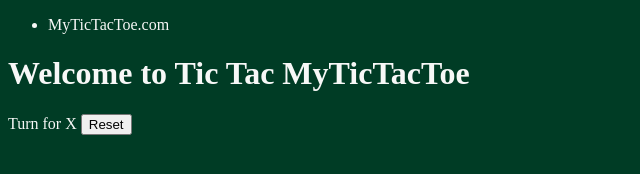
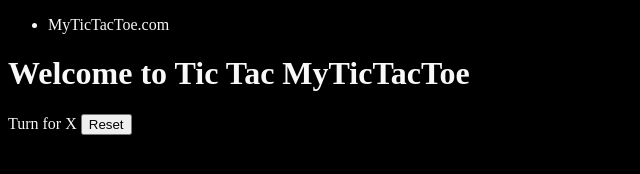
Before and after one commit to kannishk/tictictoe, a plain HTML site: page index.html in a window 1280 px wide. Shown: the whole page, without its empty margins (0-640 px from the left). Drawn offline with Linux system fonts and the light colour scheme.

Commit message:
Update style.css

```diff
--- a/style.css
+++ b/style.css
@@ -1,5 +1,5 @@
 body {
-  background-color: #003C25;
+  background-color: #000000;
   color: #F7F8F7;
 }
 
```
